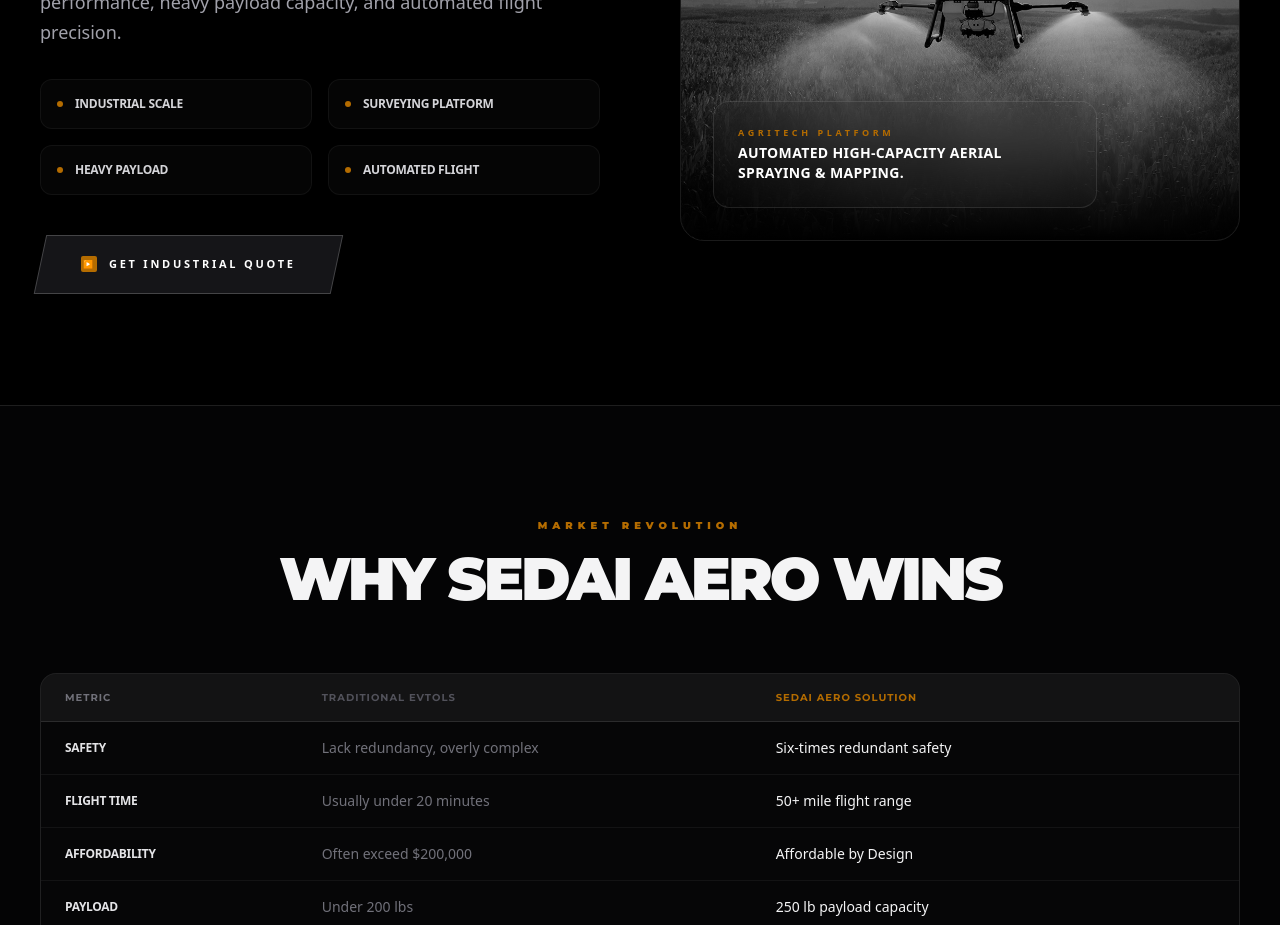
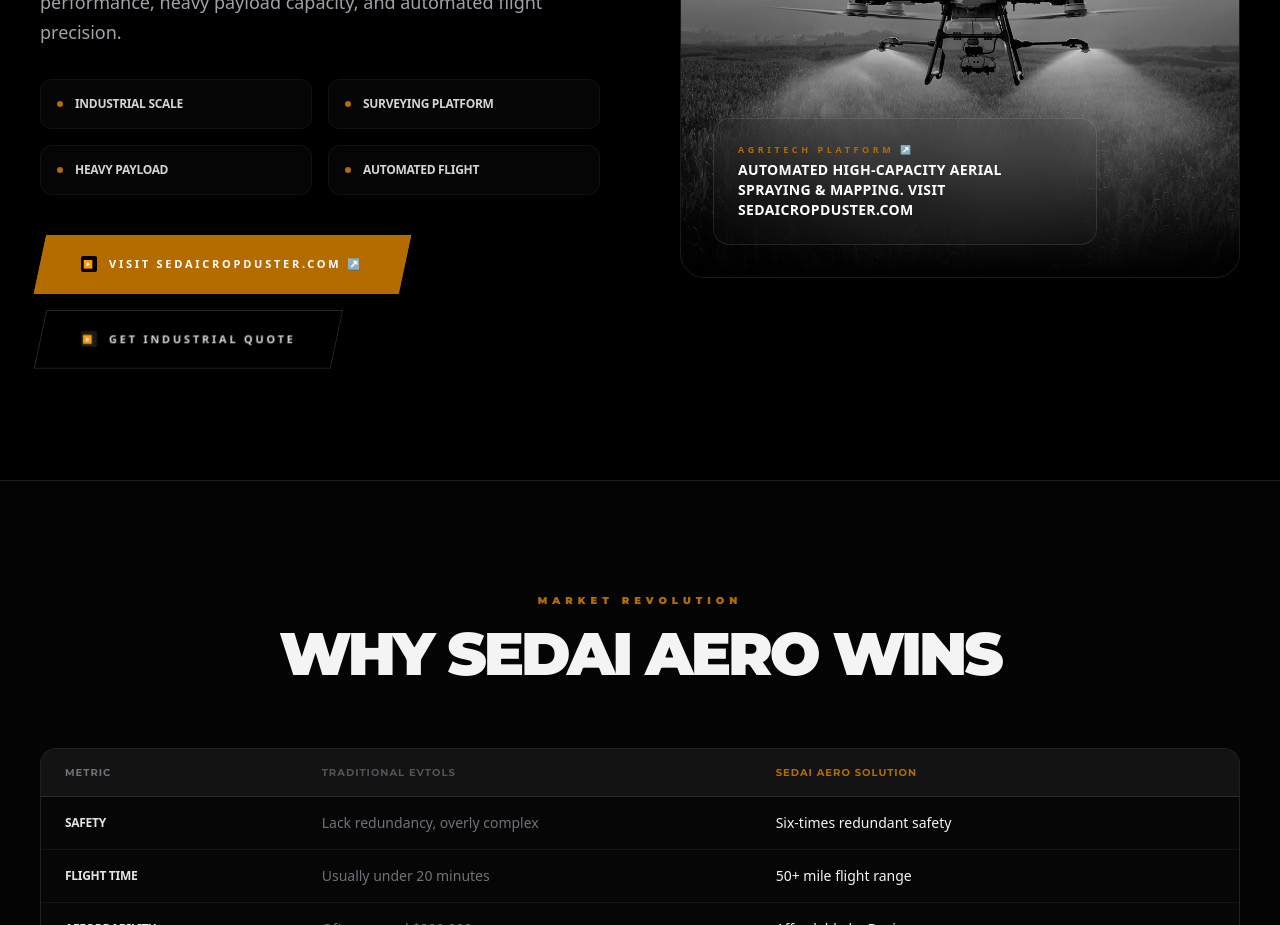
Before and after one commit to ziarecheyjvr/new-sedai-aero, a React (Vite) app: page / in a window 1280 px wide. Shown: the part 5100-6025 px from the top of the page. Built offline with nearby package versions, Linux system fonts and the light colour scheme.

Commit message:
Add link to sedaicropduster.com in Sedai CropDuster section

```diff
--- a/App.tsx
+++ b/App.tsx
@@ -459,19 +459,22 @@
               ))}
             </div>
 
-            <Reveal delay="reveal-delay-4">
-              <SlantedButton variant="primary" size="lg" onClick={openInquiryModal}>
+            <Reveal delay="reveal-delay-4" className="flex flex-wrap items-center gap-4">
+              <SlantedButton variant="accent" size="lg" onClick={() => window.open('https://sedaicropduster.com/', '_blank')}>
+                VISIT SEDAICROPDUSTER.COM ↗
+              </SlantedButton>
+              <SlantedButton variant="secondary" size="lg" onClick={openInquiryModal}>
                 GET INDUSTRIAL QUOTE
               </SlantedButton>
             </Reveal>
           </div>
 
-          <Reveal className="relative group overflow-hidden rounded-3xl aspect-[4/3] w-full border border-white/10 shadow-2xl">
+          <Reveal className="relative group overflow-hidden rounded-3xl aspect-[4/3] w-full border border-white/10 shadow-2xl cursor-pointer" onClick={() => window.open('https://sedaicropduster.com/', '_blank')}>
             <img src="/assets/images/crop-duster.jpg" className="w-full h-full object-cover grayscale group-hover:grayscale-0 group-hover:scale-105 transition-all duration-1000" alt="Sedai CropDuster" />
             <div className="absolute inset-0 bg-gradient-to-t from-black via-black/20 to-transparent group-hover:opacity-60 transition-opacity" />
             <div className="absolute bottom-8 left-8 p-6 glass-panel rounded-2xl border border-white/10 max-w-sm">
-              <span className="text-[#b46c00] text-[9px] font-black tracking-[0.4em] uppercase block mb-1">AGRITECH PLATFORM</span>
-              <p className="text-white font-bold text-sm uppercase tracking-wide">Automated high-capacity aerial spraying & mapping.</p>
+              <span className="text-[#b46c00] text-[9px] font-black tracking-[0.4em] uppercase block mb-1">AGRITECH PLATFORM ↗</span>
+              <p className="text-white font-bold text-sm uppercase tracking-wide">Automated high-capacity aerial spraying & mapping. Visit sedaicropduster.com</p>
             </div>
           </Reveal>
         </div>
```
